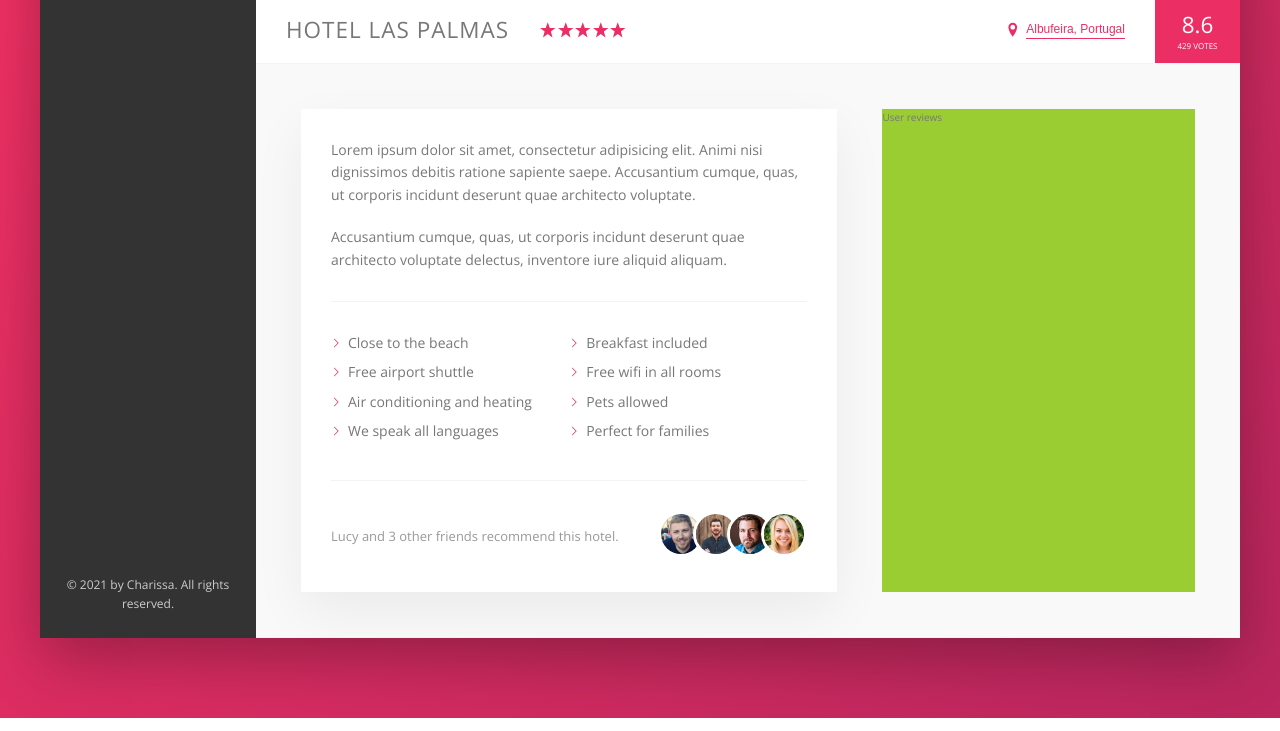
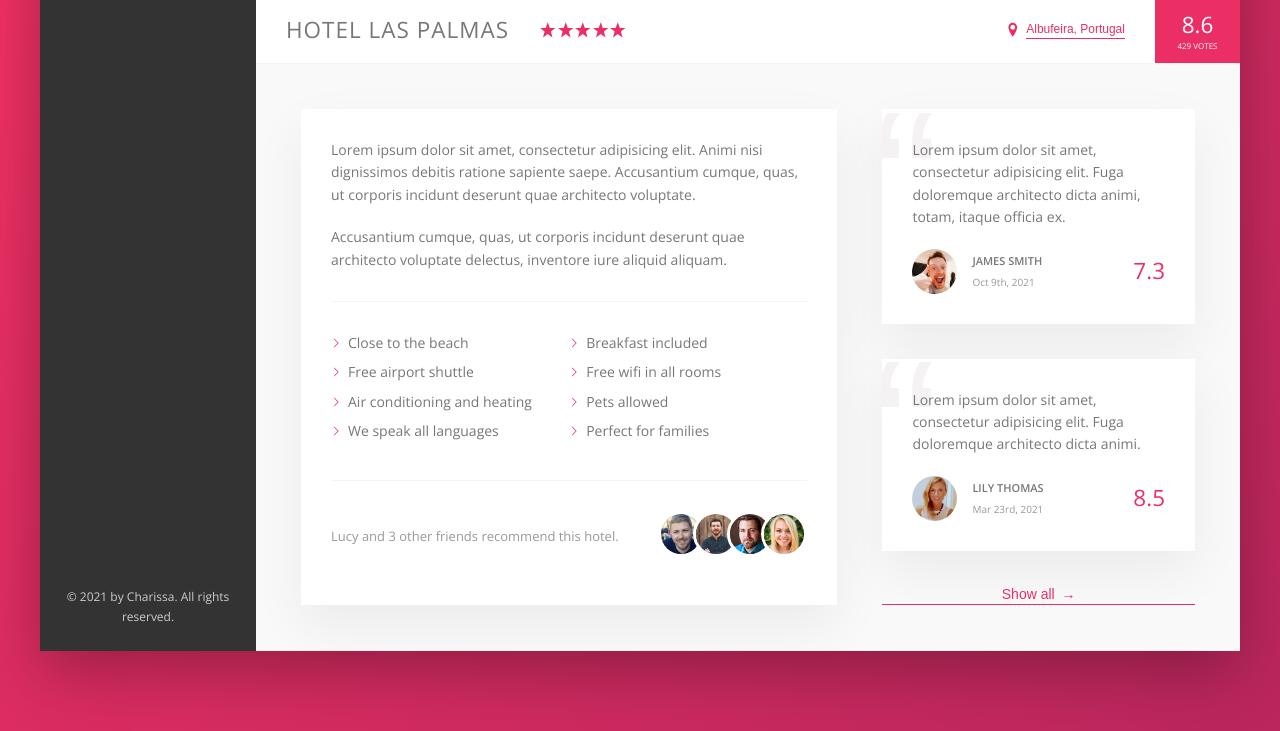
Before and after one commit to chawissa/trillo, a website: page index.html in a window 1280 px wide. Shown: the part 538-1269 px from the top of the page. Drawn offline with nearby package versions, Linux system fonts and the light colour scheme.

Commit message:
User reviews

```diff
--- a/index.html
+++ b/index.html
@@ -205,7 +205,46 @@
               </div>
             </div>
 
-            <div class="user-reviews">User reviews</div>
+            <div class="user-reviews">
+              <figure class="review">
+                <blockquote class="review__text">
+                  Lorem ipsum dolor sit amet, consectetur adipisicing elit. Fuga
+                  doloremque architecto dicta animi, totam, itaque officia ex.
+                </blockquote>
+                <figcaption class="review__user">
+                  <img
+                    src="img/user-1.jpg"
+                    alt="User 1"
+                    class="review__photo"
+                  />
+                  <div class="review__user-box">
+                    <p class="review__user-name">James Smith</p>
+                    <p class="review__user-date">Oct 9th, 2021</p>
+                  </div>
+                  <div class="review__rating">7.3</div>
+                </figcaption>
+              </figure>
+
+              <figure class="review">
+                <blockquote class="review__text">
+                  Lorem ipsum dolor sit amet, consectetur adipisicing elit. Fuga
+                  doloremque architecto dicta animi.
+                </blockquote>
+                <figcaption class="review__user">
+                  <img
+                    src="img/user-2.jpg"
+                    alt="User 2"
+                    class="review__photo"
+                  />
+                  <div class="review__user-box">
+                    <p class="review__user-name">Lily Thomas</p>
+                    <p class="review__user-date">Mar 23rd, 2021</p>
+                  </div>
+                  <div class="review__rating">8.5</div>
+                </figcaption>
+              </figure>
+              <button class="btn-inline">Show all <span>&rarr;</span></button>
+            </div>
           </div>
         </main>
       </div>
--- a/sass/_components.scss
+++ b/sass/_components.scss
@@ -271,8 +271,17 @@
   cursor: pointer;
   transition: all 0.2s;
 
+  & span {
+    margin-left: 3px;
+    transition: margin-left 0.2s;
+  }
+
   &:hover {
     color: var(--color-gray-dark-1);
+
+    span {
+      margin-left: 8px;
+    }
   }
 
   &:focus {
@@ -367,3 +376,66 @@
     }
   }
 }
+
+// ------------------------- //
+// REVIEWS
+.review {
+  background-color: #fff;
+  box-shadow: var(--shadow-light);
+  padding: 3rem;
+  margin-bottom: 3.5rem;
+  position: relative;
+  overflow: hidden;
+
+  &__text {
+    margin-bottom: 2rem;
+    z-index: 10;
+    position: relative;
+  }
+
+  &__user {
+    display: flex;
+    align-items: center;
+  }
+
+  &__photo {
+    height: 4.5rem;
+    width: 4.5rem;
+    border-radius: 50%;
+    margin-right: 1.5rem;
+  }
+
+  &__user-box {
+    margin-right: auto;
+  }
+
+  &__user-name {
+    font-size: 1.1rem;
+    font-weight: 600;
+    text-transform: uppercase;
+    margin-bottom: 0.4rem;
+  }
+
+  &__user-date {
+    font-size: 1rem;
+    color: var(--color-gray-dark-3);
+  }
+
+  &__rating {
+    font-size: 2.25rem;
+    font-weight: 300;
+    color: var(--color-primary);
+  }
+
+  &::before {
+    content: "\201C";
+    position: absolute;
+    top: -2.75rem;
+    left: -1rem;
+    line-height: 1;
+    font-size: 20rem;
+    color: var(--color-gray-light-2);
+    font-family: sans-serif;
+    z-index: 1;
+  }
+}
--- a/sass/_layout.scss
+++ b/sass/_layout.scss
@@ -39,6 +39,7 @@
 }
 
 .detail {
+  font-size: 1.4rem;
   display: flex;
   padding: 4.5rem;
   background-color: var(--color-gray-light-1);
@@ -46,7 +47,6 @@
 }
 
 .description {
-  font-size: 1.4rem;
   background-color: #fff;
   box-shadow: var(--shadow-light);
   padding: 3rem;
@@ -55,6 +55,8 @@
 }
 
 .user-reviews {
-  background-color: yellowgreen;
   flex: 1;
+
+  display: flex;
+  flex-direction: column;
 }
```
Also changed, not shown: css/style.css.
